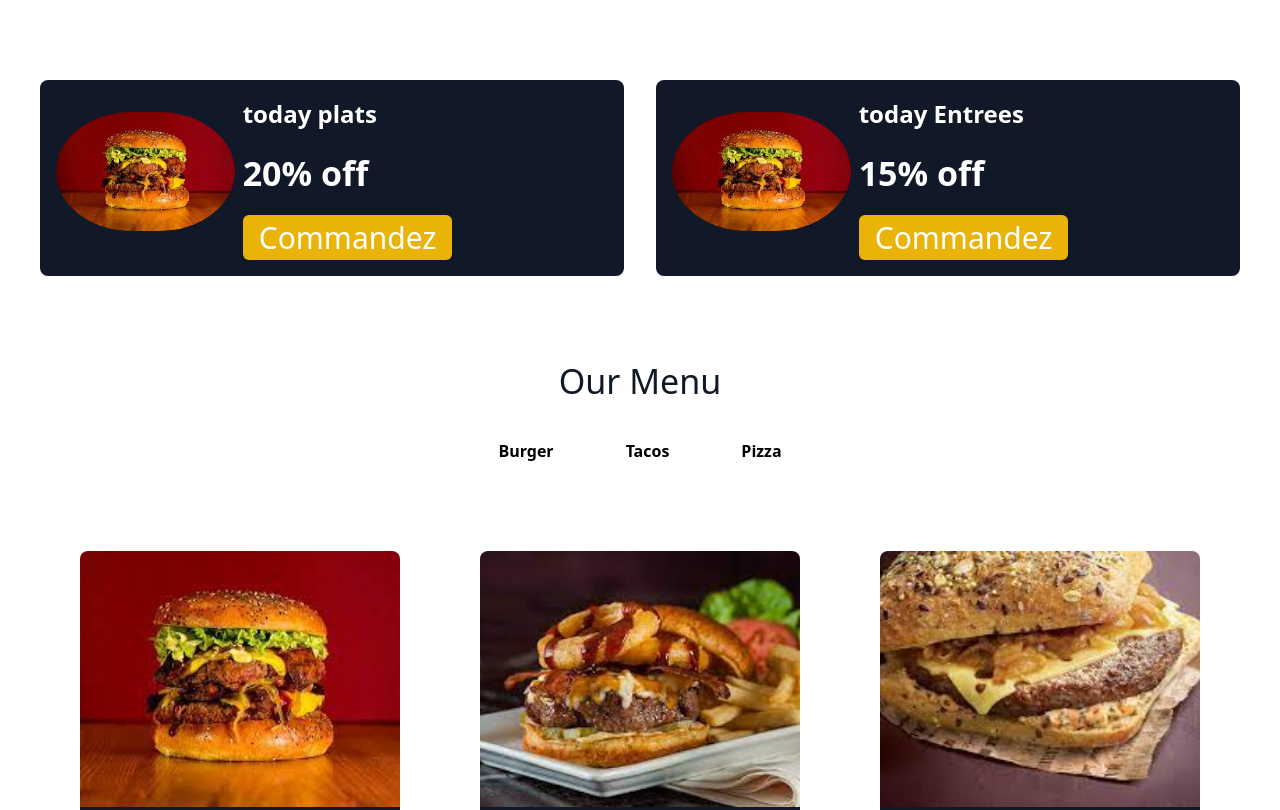
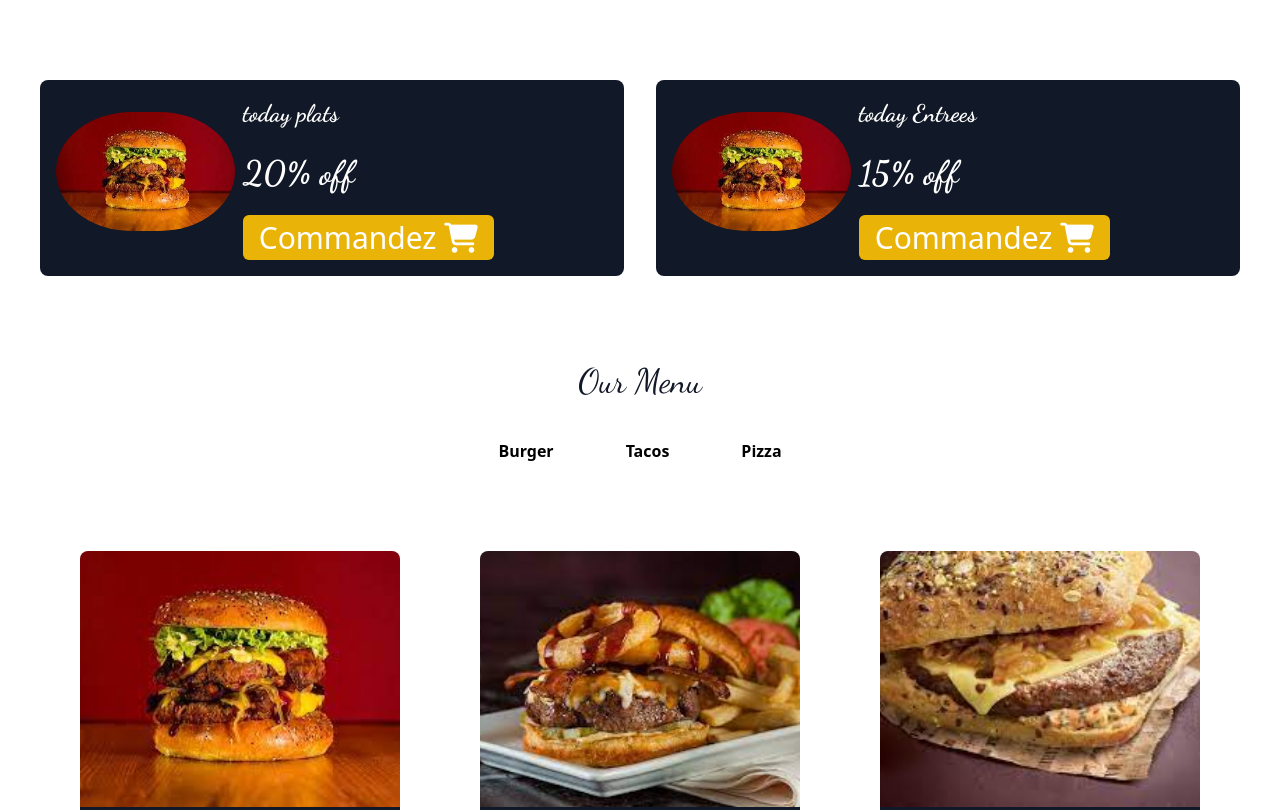
Before and after one commit to ib-entreprise/tailwind, a website: page index.html in a window 1280 px wide. Shown: the top 810 px of the page. Drawn offline with nearby package versions, Linux system fonts and the light colour scheme.

Commit message:
adding police font-dancing-script

```diff
--- a/index.html
+++ b/index.html
@@ -13,7 +13,8 @@
     <link rel="stylesheet" href="output.css">
 </head>
 
-<body class="bg-white font-dancing-script">
+<body class="bg-white">
+
     <section class=" md:my-20 md:mx-10 ">
         <div class="grid grid-cols-1 md:grid-cols-2 gap-8">
 
@@ -22,9 +23,10 @@
                     <img src="images/burger1.jpg" class="rounded-full mx-auto py-4" width="200" alt="">
                 </div>
                 <div class="md:w-2/3 text-white my-auto mx-auto md:mx-2">
-                    <h5 class="mb-4 font-bold text-[24px]">today plats</h5>
-                    <h4 class="mb-4 font-bold text-[34px]">20% off</h4>
-                    <button class="bg-yellow-500 text-white text-[30px] px-4 rounded-md"> Commandez</button>
+                    <h5 class="mb-4 font-bold text-[24px] font-dancing-script ">today plats</h5>
+                    <h4 class="mb-4 font-bold text-[34px] font-dancing-script ">20% off</h4>
+                    <button class="bg-yellow-500 text-white text-[30px] px-4 rounded-md "> Commandez
+                        <i class="fa fa-cart-shopping"></i> </button>
                 </div>
             </div>
             <div class="bg-gray-900 flex flex-col sm:flex-row md:rounded-lg p-4 ">
@@ -32,16 +34,17 @@
                     <img src="images/burger1.jpg" class="rounded-full mx-auto py-4" width="200" alt="">
                 </div>
                 <div class="md:w-2/3 text-white my-auto mx-auto md:mx-2">
-                    <h5 class="mb-4 font-bold text-[24px]">today Entrees</h5>
-                    <h4 class="mb-4 font-bold text-[34px]">15% off</h4>
-                    <button class="bg-yellow-500 text-white text-[30px] px-4 rounded-md"> Commandez</button>
+                    <h5 class="mb-4 font-bold text-[24px] font-dancing-script ">today Entrees</h5>
+                    <h4 class="mb-4 font-bold text-[34px] font-dancing-script ">15% off</h4>
+                    <button class="bg-yellow-500 text-white text-[30px] px-4 rounded-md"> Commandez <i
+                            class="fa fa-cart-shopping"></i></button>
                 </div>
             </div>
         </div>
     </section>
     <section class="mx-10 ">
         <div class="flex items-center">
-            <h1 class="  text-gray-900 text-[34px] mx-auto">Our Menu</h1>
+            <h1 class="  text-gray-900 text-[34px] mx-auto font-dancing-script">Our Menu</h1>
         </div>
 
         <div class="flex items-center">
@@ -239,7 +242,7 @@
                 <img src="images/burger4.jpg" class="w-full rounded-md " alt="">
             </div>
             <div class="  order-1 md:order-2 p-8 my-auto">
-                <h4 class="font-bold text-[30px] mb-8 ">We are Feane</h4>
+                <h4 class="font-bold text-[40px] mb-8 font-dancing-script">We are Feane</h4>
                 <p>Lorem, ipsum dolor sit amet consectetur adipisicing elit. Nostrum quisquam quis ipsa deserunt
                     minus
                     expedita. Tempora beatae tenetur veniam nisi mollitia suscipit quam reiciendis porro obcaecati!
--- a/styles.css
+++ b/styles.css
@@ -5,6 +5,7 @@
 /* Styles personnalisés */
 @import './custom-styles.css';
 
+/* Classe pour la police Dancing Script */
 .font-dancing-script {
     font-family: 'Dancing Script', cursive;
 }
```
Also changed, not shown: output.css.
